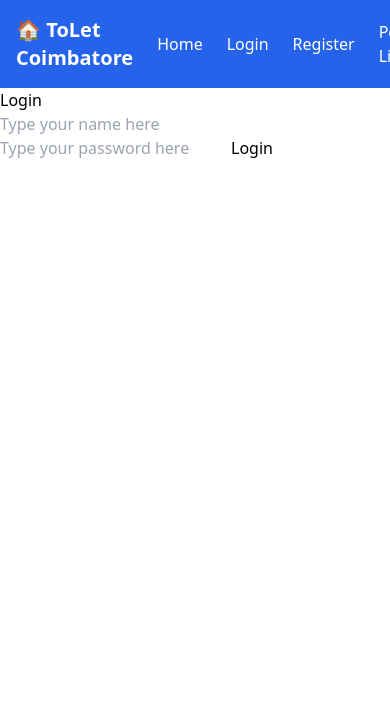
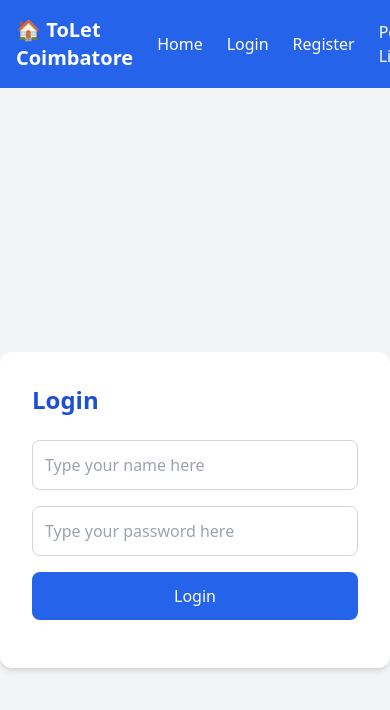
Before and after one commit to Lenin-afk/tolet-coimbatore, a React (Create React App) app in the folder frontend/: page /login in a window 390 px wide. Shown: the top 710 px of the page. Built offline with nearby package versions, Linux system fonts and the light colour scheme.

Commit message:
Day 23: Tailwind login UI styling and responsive authentication page

```diff
--- a/frontend/src/pages/Login.js
+++ b/frontend/src/pages/Login.js
@@ -1,11 +1,9 @@
 import { useState } from 'react';
 
 function Login() {
-  // TODO: Add state for username and password
-  // TODO: Add state for "message" with default value ""
-  const [username,SetUsername]=useState("")
-  const [password,SetPassword]=useState("")
-  const [message,SetMessage]=useState("")
+  const [username, SetUsername] = useState("");
+  const [password, SetPassword] = useState("");
+  const [message, SetMessage] = useState("");
 
   const handleLogin = async () => {
     // TODO: POST to "http://127.0.0.1:8000/login"
@@ -33,16 +31,19 @@ function Login() {
 
   };
 
+
   return (
-    <div>
-      <h2>Login</h2>
-      {/* TODO: Add input for username */}
-      {/* TODO: Add input for password */}
-      {/* TODO: Add button that calls handleLogin */}
-      {/* TODO: Show message */}
+    <div className="min-h-screen bg-gray-100 flex items-center justify-center">
+      <div className="bg-white p-8 rounded-xl shadow-md w-full max-w-md">
+        <h2 className="text-2xl font-bold text-blue-700 mb-6">Login</h2>
+        {/* TODO: Add username input with className="w-full p-3 border border-gray-300 rounded-lg mb-4" */}
+        {/* TODO: Add password input type="password" with same className */}
+        {/* TODO: Add button with className="w-full bg-blue-600 text-white p-3 rounded-lg hover:bg-blue-700" */}
+        {/* TODO: Show message in p with className="text-center mt-4 text-red-500" */}
         <input
           type="text"
           placeholder="Type your name here"
+          className="w-full p-3 border border-gray-300 rounded-lg mb-4"
           onChange={(e)=>{
               SetUsername(e.target.value);
           }}
@@ -50,12 +51,15 @@ function Login() {
         <input
           type="password"
           placeholder="Type your password here"
+          className="w-full p-3 border border-gray-300 rounded-lg mb-4"
           onChange={(e)=>{
               SetPassword(e.target.value);
           }}
         />
-      <button onClick={handleLogin}>Login</button>
-      <p>{message}</p>
+        <button onClick={handleLogin}
+        className="w-full bg-blue-600 text-white p-3 rounded-lg hover:bg-blue-700">Login</button>
+        <p className="text-center mt-4 text-red-500" >{message}</p>
+      </div>
     </div>
   );
 }
```
Lines whose indentation alone changed are shown as unchanged.
